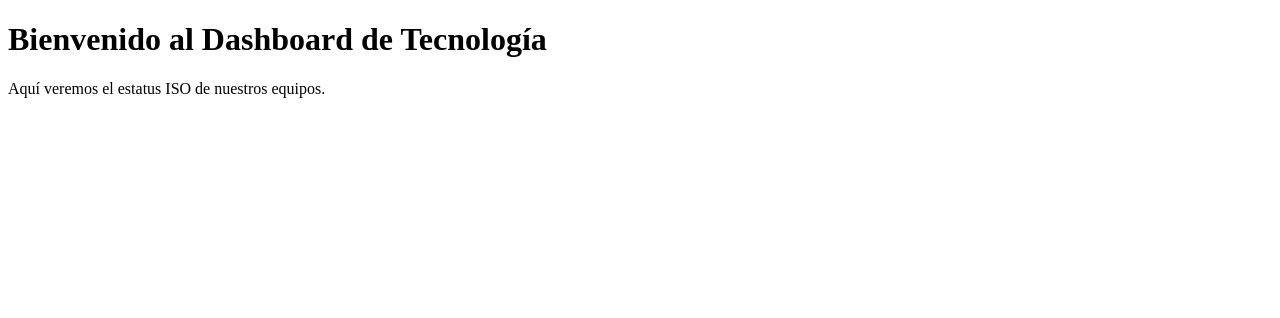
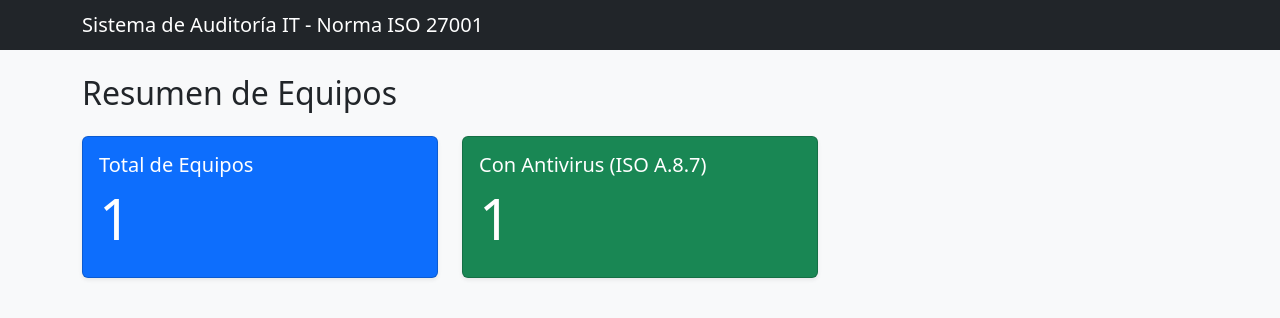
Before and after one commit to hccomputer1105/auditoria, a Django app: page / in a window 1280 px wide. Shown: the top 318 px of the page. Run offline with Django 5.2, Linux system fonts and the light colour scheme; data comes from the database, SQL or seed files in the repository.

Commit message:
cambios 12-11

```diff
--- a/equipos/templates/equipos/dashboard.html
+++ b/equipos/templates/equipos/dashboard.html
@@ -2,10 +2,45 @@
 <html lang="es">
 <head>
     <meta charset="UTF-8">
+    <meta name="viewport" content="width=device-width, initial-scale=1.0">
     <title>Dashboard de Auditoría</title>
+    <!-- Importar Bootstrap para el diseño profesional -->
+    <link href="https://cdn.jsdelivr.net/npm/bootstrap@5.3.2/dist/css/bootstrap.min.css" rel="stylesheet">
 </head>
-<body>
-    <h1>Bienvenido al Dashboard de Tecnología</h1>
-    <p>Aquí veremos el estatus ISO de nuestros equipos.</p>
+<body class="bg-light">
+
+    <!-- Barra de navegación superior -->
+    <nav class="navbar navbar-dark bg-dark mb-4">
+        <div class="container">
+            <span class="navbar-brand mb-0 h1">Sistema de Auditoría IT - Norma ISO 27001</span>
+        </div>
+    </nav>
+
+    <div class="container">
+        <h2 class="mb-4">Resumen de Equipos</h2>
+
+        <div class="row">
+            <!-- Tarjeta: Total de Equipos -->
+            <div class="col-md-4 mb-3">
+                <div class="card text-white bg-primary shadow-sm">
+                    <div class="card-body">
+                        <h5 class="card-title">Total de Equipos</h5>
+                        <h1 class="display-4">{{ total_equipos }}</h1>
+                    </div>
+                </div>
+            </div>
+
+            <!-- Tarjeta: Equipos Protegidos -->
+            <div class="col-md-4 mb-3">
+                <div class="card text-white bg-success shadow-sm">
+                    <div class="card-body">
+                        <h5 class="card-title">Con Antivirus (ISO A.8.7)</h5>
+                        <h1 class="display-4">{{ con_antivirus }}</h1>
+                    </div>
+                </div>
+            </div>
+        </div>
+    </div>
+
 </body>
 </html>
--- a/equipos/views.py
+++ b/equipos/views.py
@@ -1,5 +1,19 @@
 from django.shortcuts import render
+from .models import Computadora
 
 def dashboard_view(request):
-    # Más adelante aquí enviaremos los datos de las computadoras a la vista
-    return render(request, 'equipos/dashboard.html')
+    # Traer todos los equipos de la base de datos
+    equipos = Computadora.objects.all()
+
+    # Calcular métricas básicas
+    total_equipos = equipos.count()
+    con_antivirus = equipos.filter(tiene_antivirus=True).count()
+
+    # Empaquetar los datos para enviarlos al HTML
+    context = {
+        'total_equipos': total_equipos,
+        'con_antivirus': con_antivirus,
+        'equipos': equipos,
+    }
+
+    return render(request, 'equipos/dashboard.html', context)
```
